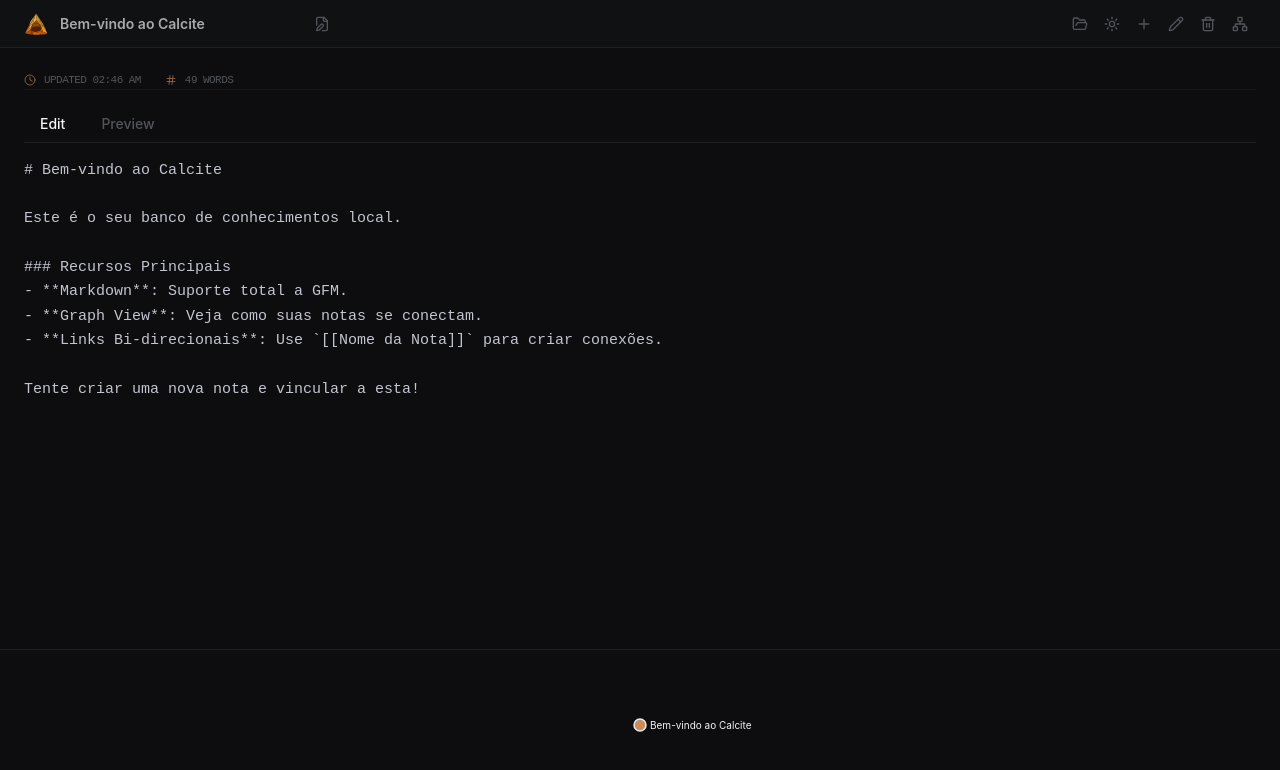
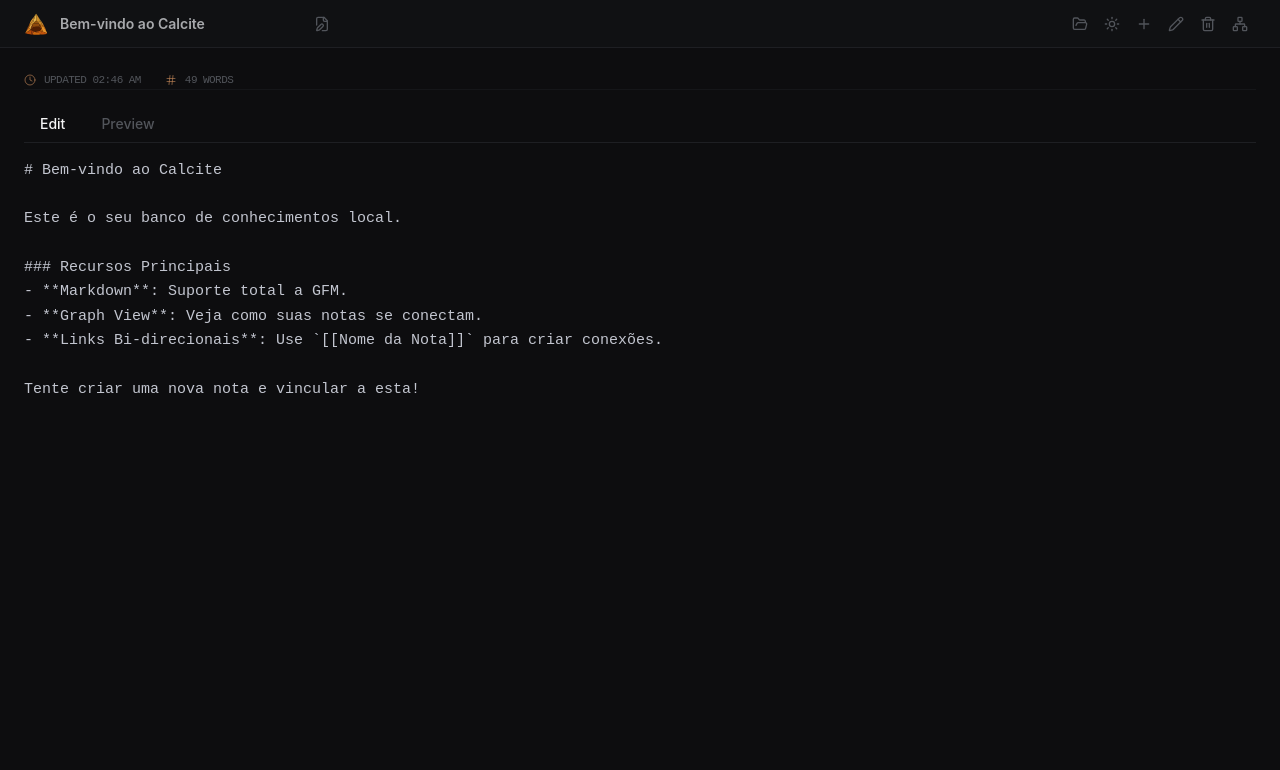
Before and after one commit to lucas-moraes/calcite-notes, a React (Vite) app: page / in a window 1280 px wide. Shown: the top 770 px of the page. Built offline with nearby package versions, Linux system fonts and the light colour scheme.

Commit message:
feat: remove bottom graph view

```diff
--- a/src/App.tsx
+++ b/src/App.tsx
@@ -578,18 +578,7 @@
             </div>
           )}
 
-          {/* Graph View - always visible at bottom */}
-          <div className="h-48 border-t border-base-800">
-            <GraphView
-              nodes={nodes}
-              links={links}
-              onNodeClick={(id) => {
-                setActiveNoteId(id);
-              }}
-              activeNodeId={activeNoteId || undefined}
-            />
-          </div>
-        </main>
+          </main>
       </div>
 
       {/* Graph Fullscreen Modal */}
```
Also changed, not shown: 3 other files (tests, documents, lock files or other folders).
